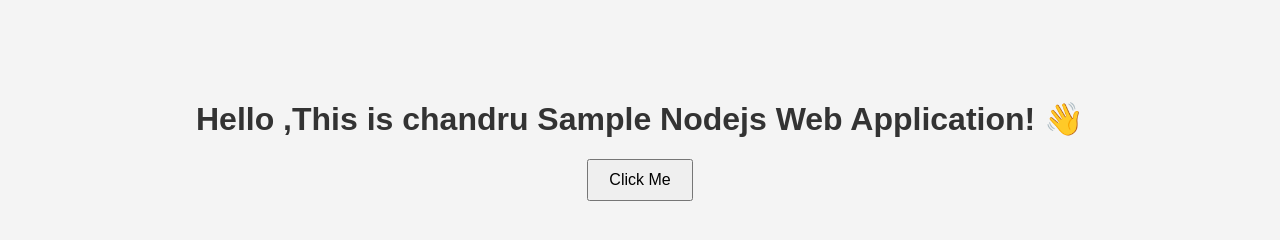
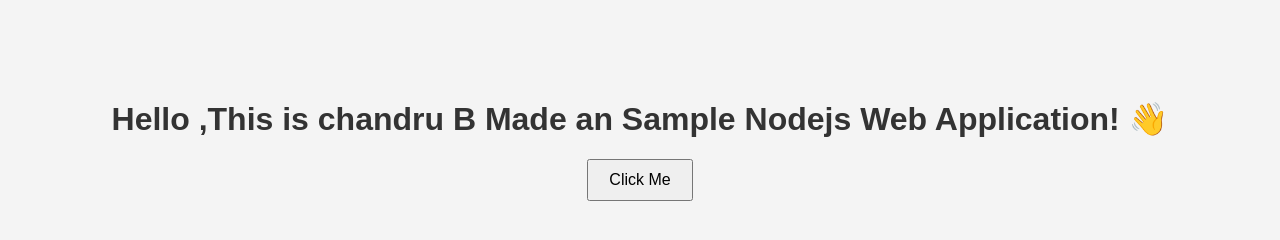
Before and after one commit to ChandruB02/nodejs-demo-app, a website: page public/index.html in a window 1280 px wide. Drawn offline with Linux system fonts and the light colour scheme.

Commit message:
made some changes in index.html to check jenkins

```diff
--- a/public/index.html
+++ b/public/index.html
@@ -7,7 +7,7 @@
   <link rel="stylesheet" href="style.css">
 </head>
 <body>
-  <h1>Hello ,This is chandru Sample Nodejs Web Application! 👋</h1>
+  <h1>Hello ,This is chandru B Made an Sample Nodejs Web Application! 👋</h1>
   <button onclick="greet()">Click Me</button>
   <p id="message"></p>
 
```
